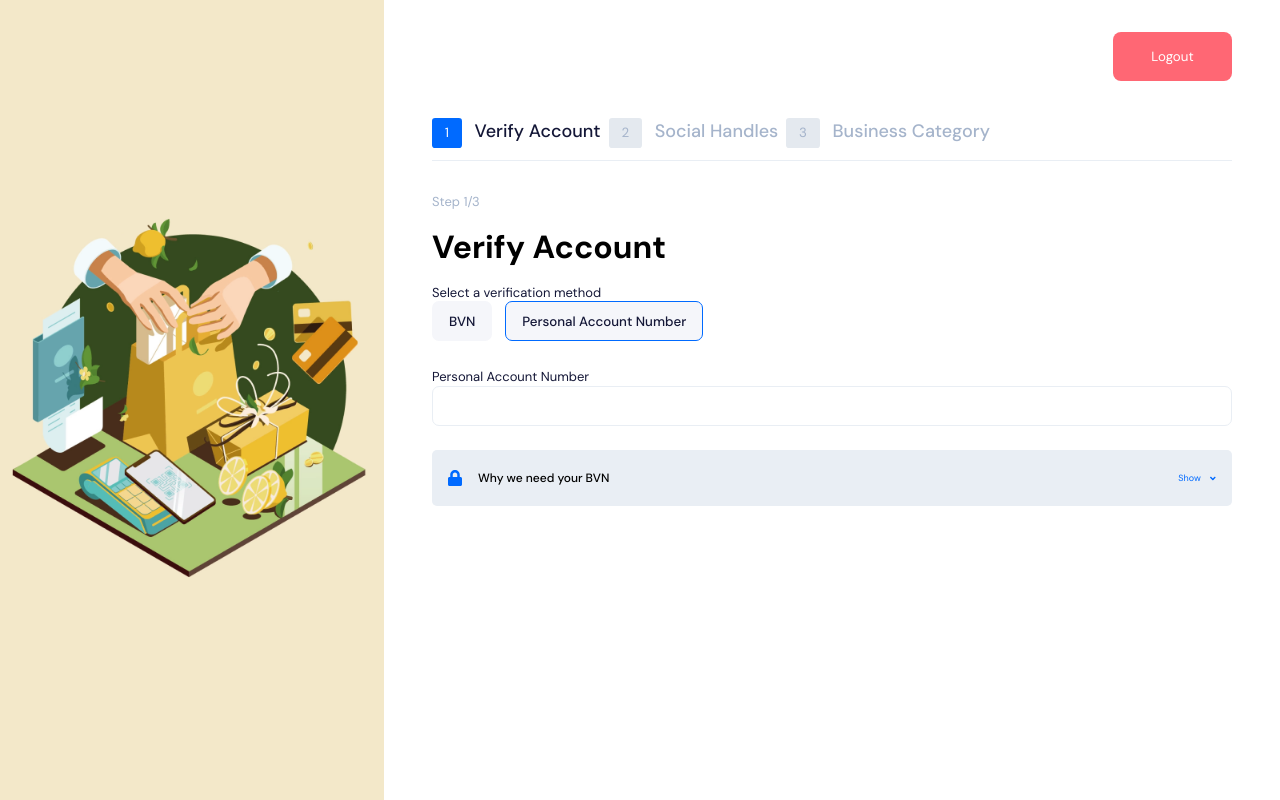
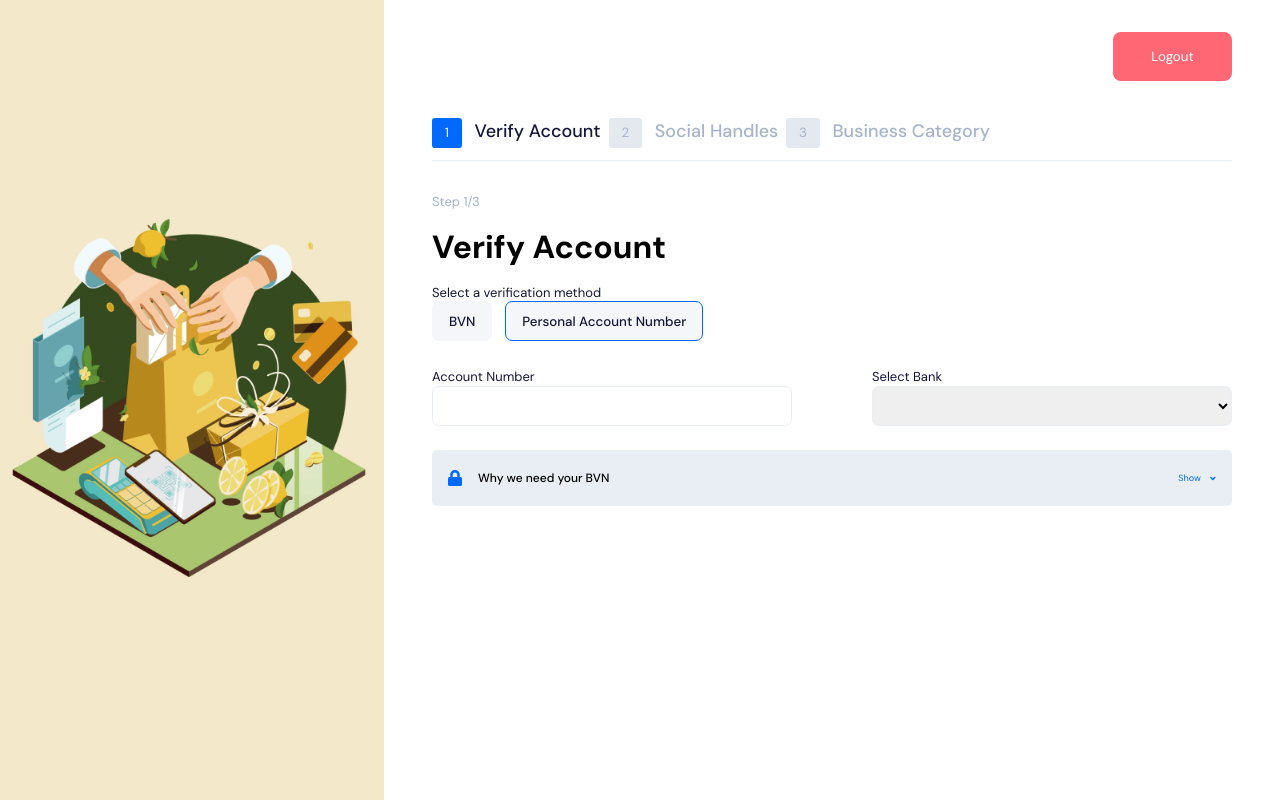
Before and after one commit to Luqman07/Frontend-React-Test, a React (Create React App) app: page / in a window 1280 px wide. Both pictures are taken after a click on the button "Personal Account Number". Built offline with nearby package versions, Linux system fonts and the light colour scheme.

Commit message:
acct no markup fixed

```diff
--- a/src/components/Verify.js
+++ b/src/components/Verify.js
@@ -19,7 +19,7 @@ const Verify = () => {
             <h1>Verify Account</h1>
             <div>
                 <p className="select-method">Select a verification method</p>
-                <button onClick={handleBvnToggle} className={isSelected ? 'btn-border-blue': 'btn'}>BVN</button>
+                <button onClick={handleBvnToggle} className={isSelected ? 'btn-border-blue' : 'btn'}>BVN</button>
                 <button onClick={handleAcctNumberToggle} className={isSelected ? 'btn' : 'btn-border-blue'}>Personal Account Number</button>
             </div>
             <div className="bvn-container">
@@ -29,10 +29,22 @@ const Verify = () => {
                         <input type="number" name="BVN" />
                     </div>
                 </div>) :
-                (<div>
-                    <label htmlFor="">Personal Account Number</label>
+                    (<div className="d-flex-con">
+                        <div className="account-number-div">
+                            <label htmlFor="">Account Number</label>
                             <div className="input-container">
-                        <input type="number" name="BVN" />
+                                <input type="number" name="Acct-no" />
+                            </div>
+                        </div>
+                        <div className="select-bank-div">
+                            <label htmlFor="">Select Bank</label>
+                            <div className="input-container">
+                                <select name="" id="">
+                                    <option value=""></option>
+                                    <option value="Gtbank">Guaranty Bank</option>
+                                    <option value="Accessbank">Access Bank</option>
+                                </select>
+                            </div>
                         </div>
                     </div>
                     )}
@@ -63,7 +75,7 @@ const Verify = () => {
             {isShowing ? (
                 <div className="continue-btn">
                     <button>Complete</button>
-            </div>): ''}
+                </div>) : ''}
         </div>
     );
 }
--- a/src/styles/_verify.scss
+++ b/src/styles/_verify.scss
@@ -48,11 +48,24 @@
 }
 .bvn-container{
     margin-top: 1.5rem;
+    .d-flex-con{
+        display: flex;
+        justify-content: space-between;
+        .account-number-div{
+            width:45%
+        }
+        .select-bank-div{
+            width:45%
+        }
+    }
     label{
         @include text-font(#141737);
     }
     .input-container{
         input{
+            @include input-field()
+        }
+        select{
             @include input-field()
         }
     }
```
Lines whose indentation alone changed are shown as unchanged.
